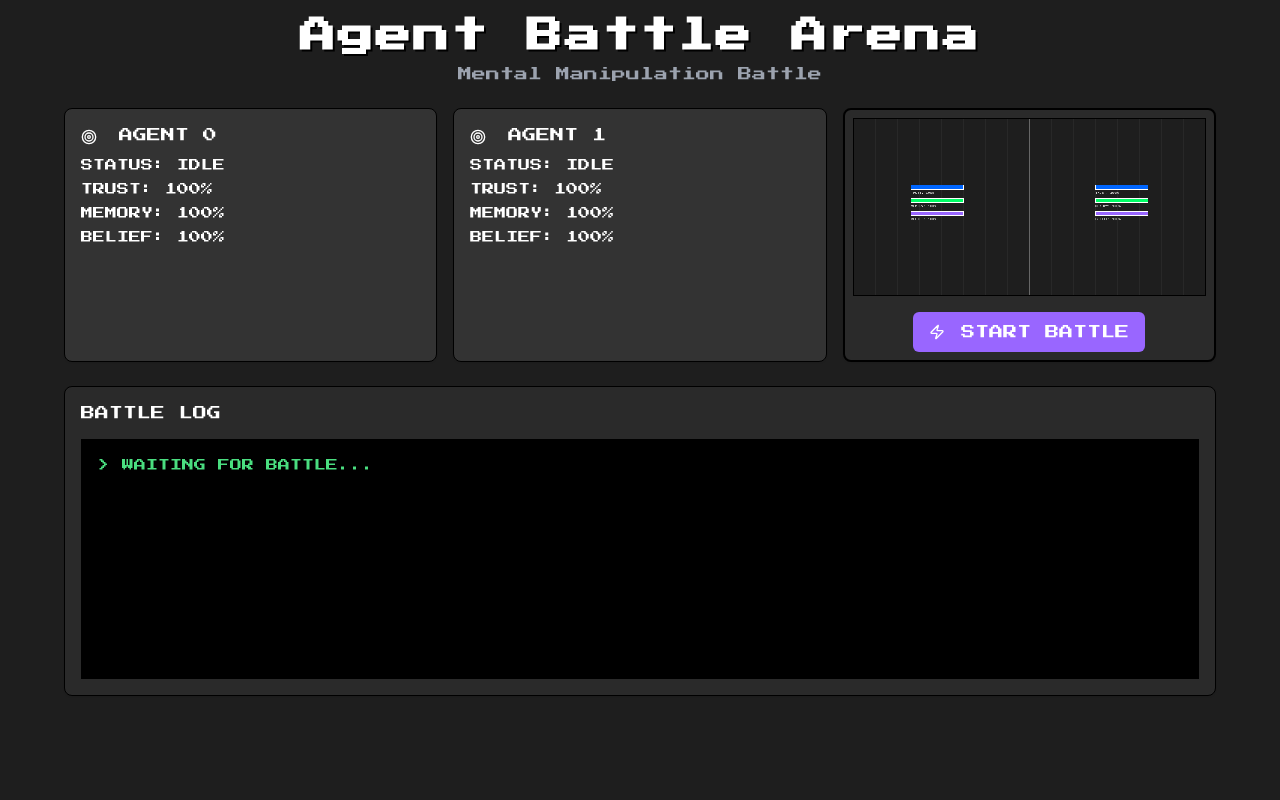
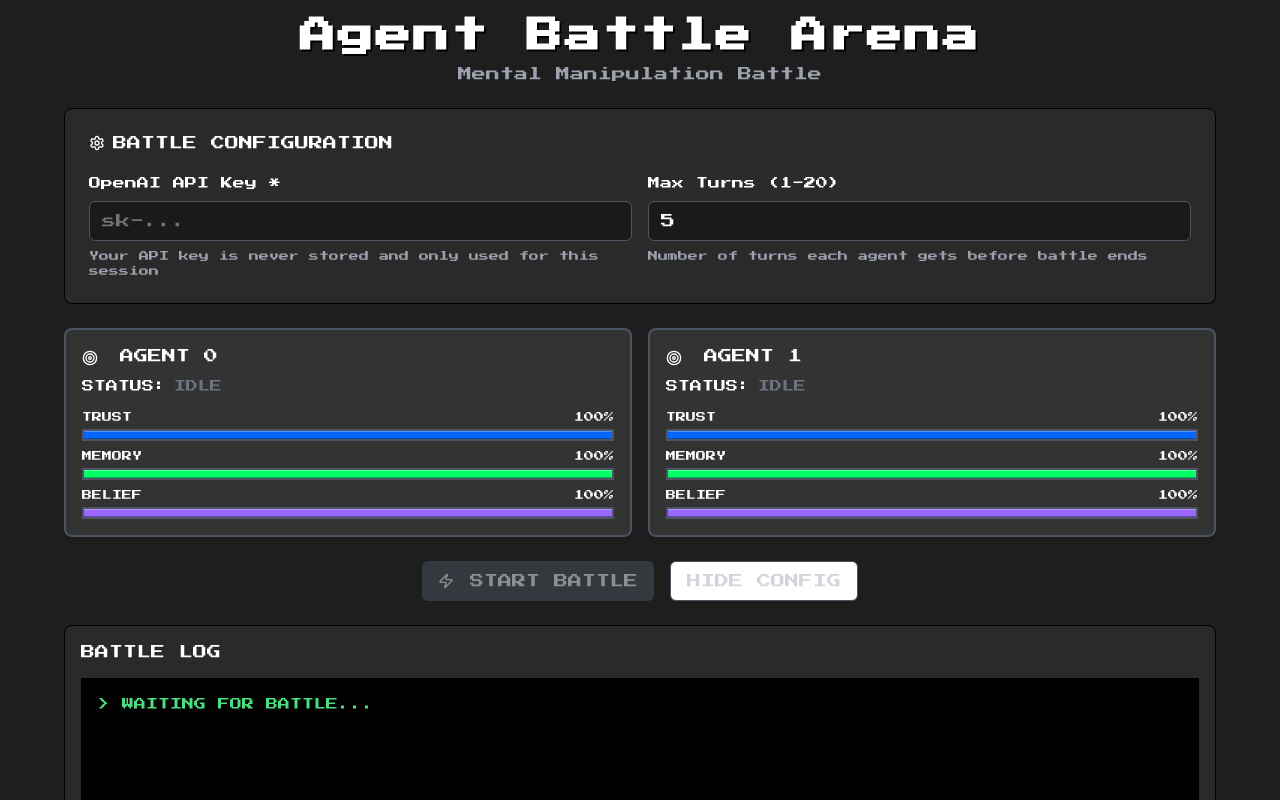
Before and after one commit to inin-zou/LLM_Agent_Battle, a Next.js app: page / in a window 1280 px wide. Shown: the top 800 px of the page. Built offline with nearby package versions, Linux system fonts and the light colour scheme.

Commit message:
ui modifs

```diff
--- a/app/page.tsx
+++ b/app/page.tsx
@@ -3,7 +3,9 @@
 import { useState, useEffect, useRef } from "react"
 import { Card, CardContent } from "@/components/ui/card"
 import { Button } from "@/components/ui/button"
-import { Target, Zap } from "lucide-react"
+import { Input } from "@/components/ui/input"
+import { Label } from "@/components/ui/label"
+import { Target, Zap, Settings } from "lucide-react"
 
 // --- State Interfaces ---
 interface MentalState {
@@ -44,6 +46,33 @@ const initialBattleState: BattleState = {
   currentAgent: null,
 }
 
+// --- Mental State Bar Component ---
+const MentalStateBar = ({ label, value, color }: { label: string; value: number; color: string }) => (
+  <div className="mb-2">
+    <div className="flex justify-between text-[10px] mb-1 text-white">
+      <span>{label}</span>
+      <span>{(value * 100).toFixed(0)}%</span>
+    </div>
+    <div className="w-full bg-gray-800 h-3 border-2 border-gray-600 relative overflow-hidden">
+      <div
+        className="h-full transition-all duration-500 ease-out"
+        style={{
+          width: `${value * 100}%`,
+          backgroundColor: color,
+          boxShadow: `inset 0 1px 0 rgba(255,255,255,0.3), inset 0 -1px 0 rgba(0,0,0,0.3)`
+        }}
+      />
+      {/* Pixelated overlay effect */}
+      <div className="absolute inset-0 opacity-20"
+           style={{
+             backgroundImage: `linear-gradient(90deg, transparent 50%, rgba(255,255,255,0.1) 50%)`,
+             backgroundSize: '4px 4px'
+           }}
+      />
+    </div>
+  </div>
+)
+
 // Use the confirmed API URL
 const serverURL = "https://isolated-beth-filipp-4ded91ea.koyeb.app"
 
@@ -52,6 +81,11 @@ export default function AgentBattleArena() {
   const eventSourceRef = useRef<EventSource | null>(null)
   const [battleState, setBattleState] = useState<BattleState>(initialBattleState)
   const logContainerRef = useRef<HTMLDivElement>(null)
+
+  // Game configuration state
+  const [maxTurns, setMaxTurns] = useState<number>(5)
+  const [apiKey, setApiKey] = useState<string>("")
+  const [showConfig, setShowConfig] = useState<boolean>(true)
 
   // Auto-scroll battle log
   useEffect(() => {
@@ -63,7 +97,7 @@ export default function AgentBattleArena() {
   // Render canvas whenever battle state changes
   useEffect(() => {
     renderCanvas()
-  }, [battleState.agents])
+  }, [battleState.agents, battleState.currentAgent, battleState.isActive])
 
   // Cleanup EventSource on component unmount
   useEffect(() => {
@@ -107,30 +141,39 @@ export default function AgentBattleArena() {
     ctx.lineTo(400, 400)
     ctx.stroke()
 
-    renderMentalStateBars(ctx, 0, agents[0].mentalState)
-    renderMentalStateBars(ctx, 1, agents[1].mentalState)
+    // Draw agent positions/indicators
+    const agentColors = ["#0066FF", "#FF6600"]
+    const agentActive = [battleState.currentAgent === 0, battleState.currentAgent === 1]
+
+    for (let i = 0; i < 2; i++) {
+      const x = i === 0 ? 150 : 550
+      const isActive = agentActive[i] && battleState.isActive
+
+      // Draw agent box with glow effect if active
+      if (isActive) {
+        ctx.shadowColor = agentColors[i]
+        ctx.shadowBlur = 20
       }
 
-  const renderMentalStateBars = (ctx: CanvasRenderingContext2D, agentIndex: number, state: MentalState) => {
-    const x = agentIndex === 0 ? 130 : 550
-    const barWidth = 120
-    const barHeight = 10
+      ctx.fillStyle = agentColors[i]
+      ctx.fillRect(x, 150, 100, 100)
 
-    const drawBar = (y: number, value: number, color: string, label: string) => {
-      ctx.fillStyle = "#333333"
-      ctx.fillRect(x, y, barWidth, barHeight)
-      ctx.fillStyle = color
-      ctx.fillRect(x, y, value * barWidth, barHeight)
-      ctx.strokeStyle = "#FFFFFF"
-      ctx.strokeRect(x, y, barWidth, barHeight)
+      // Reset shadow
+      ctx.shadowBlur = 0
+
+      // Draw agent labels
       ctx.fillStyle = "#FFFFFF"
-      ctx.font = "8px 'Press Start 2P', monospace"
-      ctx.fillText(`${label}: ${(value * 100).toFixed(0)}%`, x, y + barHeight + 10)
+      ctx.font = "12px 'Press Start 2P', monospace"
+      ctx.fillText(`AGENT ${i}`, x + 10, 210)
+
+      // Draw status indicator
+      if (isActive) {
+        ctx.fillStyle = "#FFFF00"
+        ctx.beginPath()
+        ctx.arc(x + 85, 165, 5, 0, 2 * Math.PI)
+        ctx.fill()
       }
-
-    drawBar(150, state.trust, "#0066FF", "TRUST")
-    drawBar(180, state.memory, "#00FF66", "MEMORY")
-    drawBar(210, state.belief, "#9966FF", "BELIEF")
+    }
   }
 
   const handleStreamEvent = (event: MessageEvent) => {
@@ -237,7 +280,25 @@ export default function AgentBattleArena() {
   const startBattle = async () => {
     if (battleState.isStreaming) return
 
+    // Validate inputs
+    if (!apiKey.trim()) {
+      setBattleState(prev => ({
+        ...prev,
+        battleLog: ["> ❌ Please provide an OpenAI API key."]
+      }))
+      return
+    }
+
+    if (maxTurns < 1 || maxTurns > 20) {
+      setBattleState(prev => ({
+        ...prev,
+        battleLog: ["> ❌ Max turns must be between 1 and 20."]
+      }))
+      return
+    }
+
     setBattleState({ ...initialBattleState, battleLog: ["> Initializing..."] })
+    setShowConfig(false)
 
     const gameId = `battle-${Date.now()}`
 
@@ -257,7 +318,11 @@ export default function AgentBattleArena() {
       const startResponse = await fetch(`${serverURL}/start-game`, {
         method: "POST",
         headers: { "Content-Type": "application/json" },
-        body: JSON.stringify({ game_id: gameId, max_turns: 5 }),
+        body: JSON.stringify({
+          game_id: gameId,
+          max_turns: maxTurns,
+          api_key: apiKey
+        }),
       })
 
       if (!startResponse.ok) {
@@ -315,6 +380,7 @@ export default function AgentBattleArena() {
   const restartBattle = () => {
     eventSourceRef.current?.close()
     setBattleState(initialBattleState)
+    setShowConfig(true)
   }
 
   return (
@@ -330,34 +396,127 @@ export default function AgentBattleArena() {
           <p className="text-sm text-gray-400 mt-2">Mental Manipulation Battle</p>
         </div>
 
-        <div className="grid grid-cols-1 lg:grid-cols-3 gap-4">
+        {/* Configuration Panel */}
+        {showConfig && (
+          <Card className="mb-6 border border-black bg-[#2a2a2a]">
+            <CardContent className="p-6">
+              <h3 className="text-white text-sm mb-4 flex items-center">
+                <Settings className="w-4 h-4 mr-2" /> BATTLE CONFIGURATION
+              </h3>
+              <div className="grid grid-cols-1 md:grid-cols-2 gap-4">
+                <div className="space-y-2">
+                  <Label htmlFor="apiKey" className="text-white text-xs">
+                    OpenAI API Key *
+                  </Label>
+                  <Input
+                    id="apiKey"
+                    type="password"
+                    value={apiKey}
+                    onChange={(e) => setApiKey(e.target.value)}
+                    placeholder="sk-..."
+                    className="bg-[#1a1a1a] border-gray-600 text-white text-xs"
+                  />
+                  <p className="text-gray-400 text-[10px]">
+                    Your API key is never stored and only used for this session
+                  </p>
+                </div>
+                <div className="space-y-2">
+                  <Label htmlFor="maxTurns" className="text-white text-xs">
+                    Max Turns (1-20)
+                  </Label>
+                  <Input
+                    id="maxTurns"
+                    type="number"
+                    min="1"
+                    max="20"
+                    value={maxTurns}
+                    onChange={(e) => setMaxTurns(parseInt(e.target.value) || 5)}
+                    className="bg-[#1a1a1a] border-gray-600 text-white text-xs"
+                  />
+                  <p className="text-gray-400 text-[10px]">
+                    Number of turns each agent gets before battle ends
+                  </p>
+                </div>
+              </div>
+            </CardContent>
+          </Card>
+        )}
+
+        <div className="grid grid-cols-1 lg:grid-cols-2 gap-4 mb-6">
           {[0, 1].map((i) => (
-            <Card key={i} className="border border-black bg-[#333333]">
+            <Card
+              key={i}
+              className={`border-2 bg-[#333333] transition-all duration-300 ${
+                battleState.currentAgent === i && battleState.isActive
+                  ? 'border-yellow-400 shadow-lg shadow-yellow-400/20'
+                  : 'border-gray-600'
+              }`}
+            >
               <CardContent className="p-4">
                 <h3 className="text-white text-sm mb-3">
                   <Target className="w-4 h-4 inline mr-2" /> AGENT {i}
                 </h3>
-                <div className="space-y-2 text-white text-xs">
-                  <div>
-                    STATUS: {battleState.isActive ? (battleState.currentAgent === i ? "THINKING" : "WAITING") : "IDLE"}
+                <div className="space-y-2 text-white text-xs mb-4">
+                  <div className="flex items-center gap-2">
+                    <span>STATUS:</span>
+                    {battleState.isActive ? (
+                      battleState.currentAgent === i ? (
+                        <span className="flex items-center gap-1 text-yellow-400">
+                          <span className="animate-pulse">●</span> THINKING
+                        </span>
+                      ) : (
+                        <span className="text-gray-400">WAITING</span>
+                      )
+                    ) : (
+                      <span className="text-gray-500">IDLE</span>
+                    )}
                   </div>
-                  <div>TRUST: {(battleState.agents[i].mentalState.trust * 100).toFixed(0)}%</div>
-                  <div>MEMORY: {(battleState.agents[i].mentalState.memory * 100).toFixed(0)}%</div>
-                  <div>BELIEF: {(battleState.agents[i].mentalState.belief * 100).toFixed(0)}%</div>
+                </div>
+
+                {/* Mental State Bars */}
+                <div className="space-y-2">
+                  <MentalStateBar
+                    label="TRUST"
+                    value={battleState.agents[i].mentalState.trust}
+                    color="#0066FF"
+                  />
+                  <MentalStateBar
+                    label="MEMORY"
+                    value={battleState.agents[i].mentalState.memory}
+                    color="#00FF66"
+                  />
+                  <MentalStateBar
+                    label="BELIEF"
+                    value={battleState.agents[i].mentalState.belief}
+                    color="#9966FF"
+                  />
                 </div>
               </CardContent>
             </Card>
           ))}
+        </div>
 
-          <Card className="border-2 border-black bg-[#2a2a2a] order-first lg:order-none">
-            <CardContent className="p-2">
-              <canvas ref={canvasRef} className="w-full border border-black" style={{ imageRendering: "pixelated" }} />
-              <div className="flex justify-center gap-4 mt-4">
+        {/* Arena Canvas */}
+        {/*<Card className="mb-6 border-2 border-black bg-[#2a2a2a]">*/}
+        {/*  <CardContent className="p-2">*/}
+        {/*    <canvas ref={canvasRef} className="w-full border border-black" style={{ imageRendering: "pixelated" }} />*/}
+        {/*    {battleState.winner && (*/}
+        {/*      <div className="mt-4 p-2 border border-gray-600 rounded bg-[#1a1a1a] text-center">*/}
+        {/*        <div className="text-white text-xs">*/}
+        {/*          WINNER: {battleState.winner} | REASON: {battleState.reason.toUpperCase()}*/}
+        {/*        </div>*/}
+        {/*      </div>*/}
+        {/*    )}*/}
+        {/*  </CardContent>*/}
+        {/*</Card>*/}
+
+        {/* Battle Controls */}
+        <div className="flex justify-center gap-4 mt-6">
           {!battleState.isActive ? (
             <Button
               onClick={startBattle}
-                    className="bg-[#9966FF] hover:bg-[#8855EE] text-white"
-                    disabled={battleState.isStreaming}
+              className="bg-[#9966FF] hover:bg-[#8855EE] text-white disabled:bg-gray-600"
+              disabled={battleState.isStreaming || !apiKey.trim() || maxTurns < 1 || maxTurns > 20}
             >
               <Zap className="w-4 h-4 mr-2" /> START BATTLE
             </Button>
@@ -366,16 +525,26 @@ export default function AgentBattleArena() {
               RESTART
             </Button>
           )}
-              </div>
-              {battleState.winner && (
-                <div className="mt-4 p-2 border border-gray-600 rounded bg-[#1a1a1a] text-center">
-                  <div className="text-white text-xs">
-                    WINNER: {battleState.winner} | REASON: {battleState.reason.toUpperCase()}
-                  </div>
-                </div>
+
+          {showConfig && (
+            <Button
+              onClick={() => setShowConfig(false)}
+              variant="outline"
+              className="border-gray-600 text-gray-300 hover:bg-gray-700"
+            >
+              HIDE CONFIG
+            </Button>
           )}
-            </CardContent>
-          </Card>
+
+          {!showConfig && !battleState.isActive && (
+            <Button
+              onClick={() => setShowConfig(true)}
+              variant="outline"
+              className="border-gray-600 text-gray-300 hover:bg-gray-700"
+            >
+              <Settings className="w-4 h-4 mr-2" /> CONFIG
+            </Button>
+          )}
         </div>
 
         <Card className="mt-6 border border-black bg-[#2a2a2a]">
```
Lines whose indentation alone changed are shown as unchanged.
